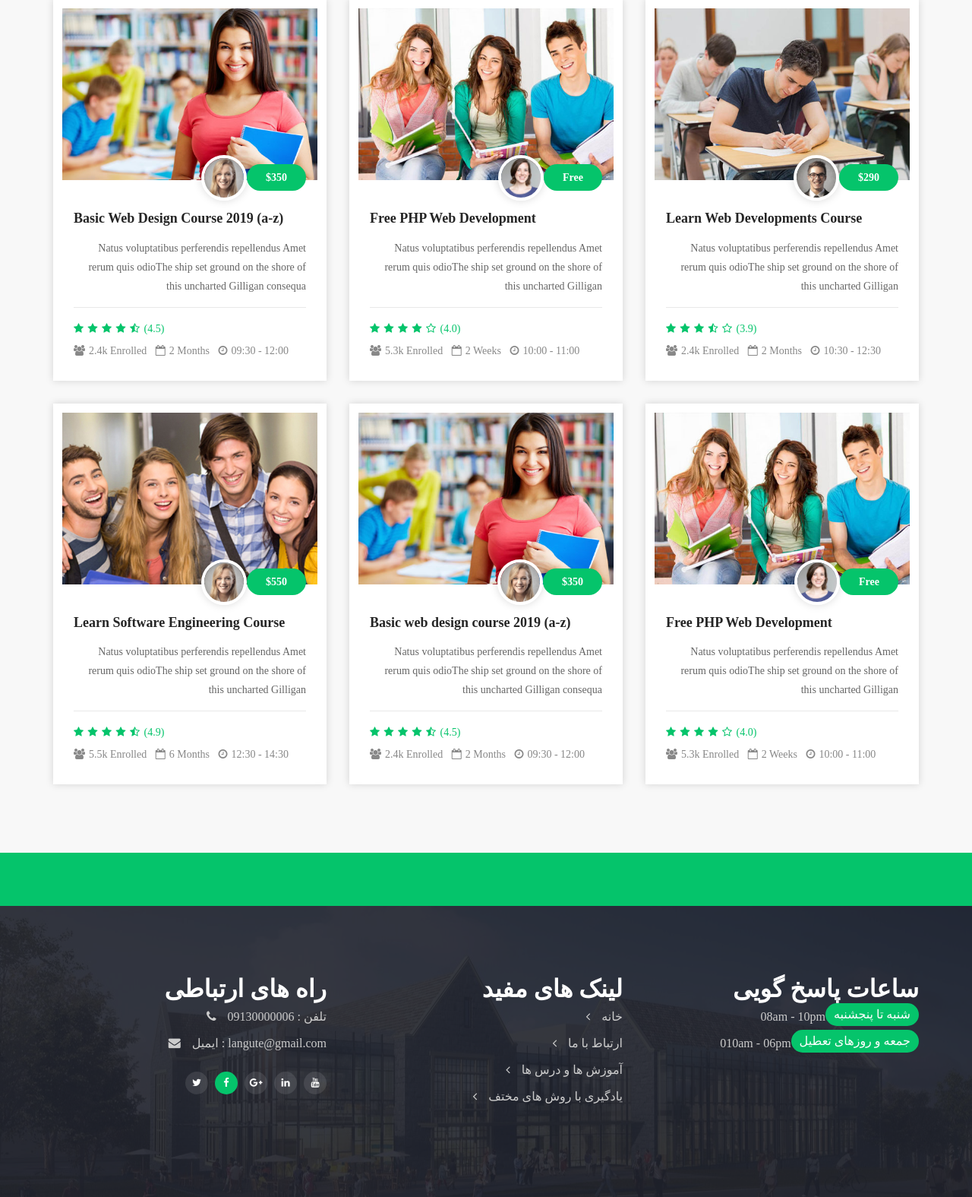
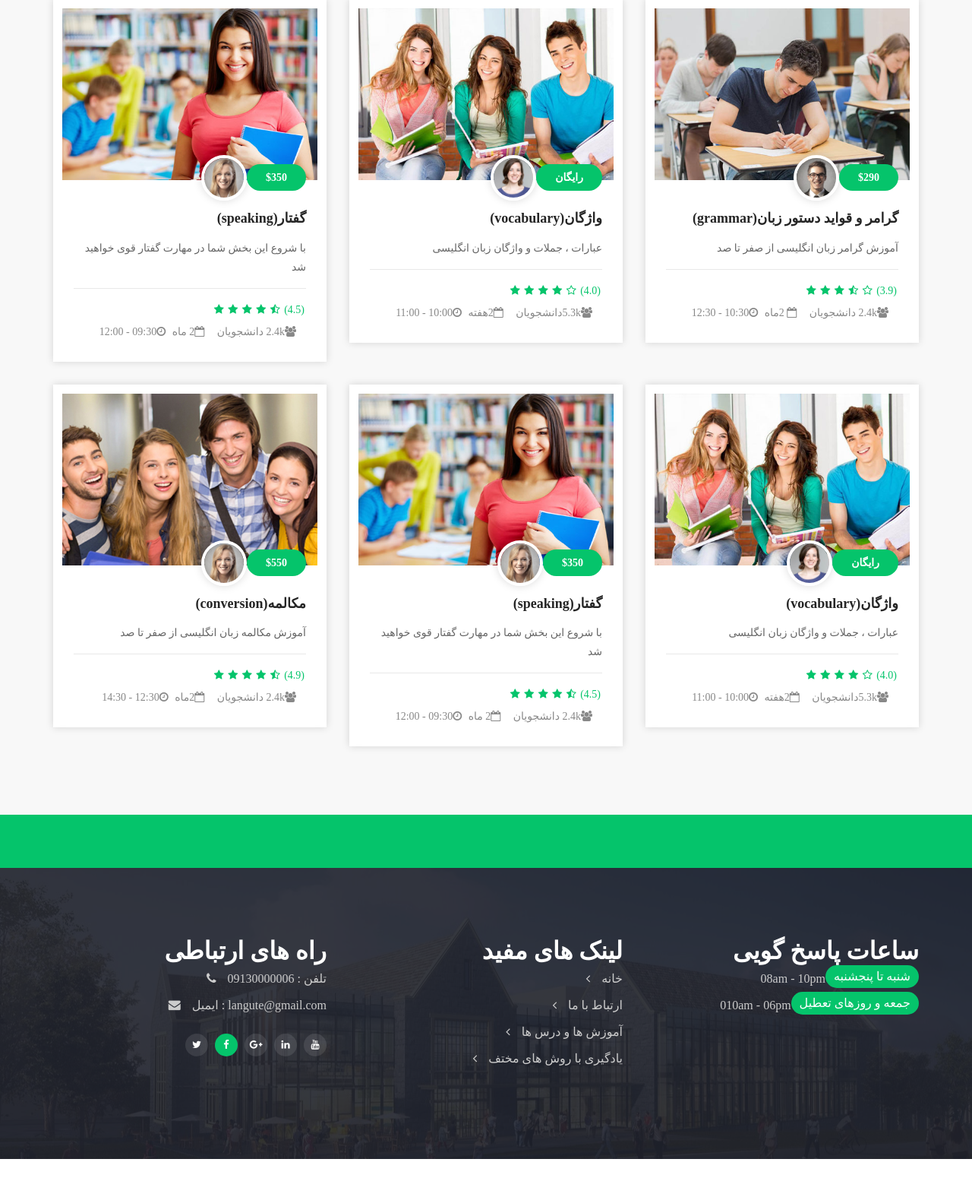
Before and after one commit to Smaaneh/Project-files, a PHP site: page /courses.html in a window 1280 px wide. Shown: the part 360-1935 px from the top of the page at 76% size. After the commit the page ends 1885 px from the top, so only its background shows below. Run offline with PHP 8.4, Linux system fonts and the light colour scheme; some libraries are stand-ins or nearby versions; some web fonts are replaced.

Commit message:
Converting the texts of the body part of the lessons into Farsi

```diff
--- a/langute/courses.html
+++ b/langute/courses.html
@@ -127,7 +127,7 @@
 							<!-- Course Head -->
 							<div class="course-head overlay">
 								<img src="images/courses/course1.jpg" alt="#">
-								<a href="course-single.html" class="btn white primary">Register Now</a>
+								<a href="course-single.html" class="btn white primary">شروع آموزش</a>
 							</div>
 							<!-- Course Body -->
 							<div class="course-body">
@@ -138,13 +138,13 @@
 									</div>
 									<span class="price">$350</span>
 								</div>
-								<h4 class="c-title"><a href="course-single.html">Basic Web Design Course 2019 (a-z)</a></h4>
-								<p>Natus voluptatibus perferendis repellendus Amet rerum quis odioThe ship set ground on the shore of this uncharted Gilligan consequa</p>
+								<h4 class="c-title"><a href="course-single.html">(speaking)گفتار</a></h4>
+								<p>با شروع این بخش شما در مهارت گفتار قوی خواهید شد</p>
 							</div>
 							<!-- Course Meta -->
 							<div class="course-meta">
 								<!-- Rattings -->
-								<ul class="rattings">
+								<ul style="text-align:right;" class="rattings">
 									<li><i class="fa fa-star"></i></li>
 									<li><i class="fa fa-star"></i></li>
 									<li><i class="fa fa-star"></i></li>
@@ -154,8 +154,8 @@
 								</ul>
 								<!-- Course Info -->
 								<div class="course-info">
-									<span><i class="fa fa-users"></i>2.4k Enrolled</span>
-									<span><i class="fa fa-calendar-o"></i>2 Months</span>
+                  <span><i class="fa fa-users"></i>2.4k دانشجویان</span>
+                  <span><i class="fa fa-calendar-o"></i>2 ماه</span>
 									<span><i class="fa fa-clock-o"></i>09:30 - 12:00</span>
 								</div>
 							</div>
@@ -169,24 +169,24 @@
 							<!-- Course Head -->
 							<div class="course-head overlay">
 								<img src="images/courses/course3.jpg" alt="#">
-								<a href="course-single.html" class="btn white primary">Register Now</a>
+								<a href="course-single.html" class="btn white primary">شروع آموزش</a>
 							</div>
 							<!-- Course Body -->
 							<div class="course-body">
 								<div class="name-price">
 									<div class="teacher-info">
 										<img src="images/author3.jpg" alt="#">
-										<h4 class="title">Noha Brown</h4>
+										<h4 class="title">نرگس افراز</h4>
 									</div>
-									<span class="price">Free</span>
+									<span class="price">رایگان</span>
 								</div>
-								<h4 class="c-title"><a href="course-single.html">Free PHP Web Development</a></h4>
-								<p>Natus voluptatibus perferendis repellendus Amet rerum quis odioThe ship set ground on the shore of this uncharted Gilligan</p>
+								<h4 class="c-title"><a href="course-single.html">(vocabulary)واژگان</a></h4>
+								<p>عبارات ، جملات  و واژگان زبان انگلیسی</p>
 							</div>
 							<!-- Course Meta -->
 							<div class="course-meta">
 								<!-- Rattings -->
-								<ul class="rattings">
+								<ul style="text-align:right;" class="rattings">
 									<li><i class="fa fa-star"></i></li>
 									<li><i class="fa fa-star"></i></li>
 									<li><i class="fa fa-star"></i></li>
@@ -196,8 +196,8 @@
 								</ul>
 								<!-- Course Info -->
 								<div class="course-info">
-									<span><i class="fa fa-users"></i>5.3k Enrolled</span>
-									<span><i class="fa fa-calendar-o"></i>2 Weeks</span>
+									<span><i class="fa fa-users"></i>5.3kدانشجویان</span>
+									<span><i class="fa fa-calendar-o"></i>2هفته</span>
 									<span><i class="fa fa-clock-o"></i>10:00 - 11:00</span>
 								</div>
 							</div>
@@ -211,24 +211,24 @@
 							<!-- Course Head -->
 							<div class="course-head overlay">
 								<img src="images/courses/course2.jpg" alt="#">
-								<a href="course-single.html" class="btn white primary">Register Now</a>
+								<a href="course-single.html" class="btn white primary">شروع آموزش</a>
 							</div>
 							<!-- Course Body -->
 							<div class="course-body">
 								<div class="name-price">
 									<div class="teacher-info">
 										<img src="images/author2.jpg" alt="#">
-										<h4 class="title">Jenola Protan</h4>
+										<h4 class="title">مهیار فلاح</h4>
 									</div>
 									<span class="price">$290</span>
 								</div>
-								<h4 class="c-title"><a href="course-single.html">Learn Web Developments Course</a></h4>
-								<p>Natus voluptatibus perferendis repellendus Amet rerum quis odioThe ship set ground on the shore of this uncharted Gilligan</p>
+								<h4 class="c-title"><a href="course-single.html">(grammar)گرامر و قواید دستور زبان</a></h4>
+								<p>آموزش گرامر زبان انگلیسی از صفر تا صد</p>
 							</div>
 							<!-- Course Meta -->
 							<div class="course-meta">
 								<!-- Rattings -->
-								<ul class="rattings">
+								<ul style="text-align:right;" class="rattings">
 									<li><i class="fa fa-star"></i></li>
 									<li><i class="fa fa-star"></i></li>
 									<li><i class="fa fa-star"></i></li>
@@ -238,8 +238,8 @@
 								</ul>
 								<!-- Course Info -->
 								<div class="course-info">
-									<span><i class="fa fa-users"></i>2.4k Enrolled</span>
-									<span><i class="fa fa-calendar-o"></i>2 Months</span>
+									<span><i class="fa fa-users"></i>2.4k دانشجویان</span>
+									<span><i class="fa fa-calendar-o"></i> 2ماه </span>
 									<span><i class="fa fa-clock-o"></i>10:30 - 12:30</span>
 								</div>
 							</div>
@@ -253,7 +253,7 @@
 							<!-- Course Head -->
 							<div class="course-head overlay">
 								<img src="images/courses/course4.jpg" alt="#">
-								<a href="course-single.html" class="btn white primary">Register Now</a>
+								<a href="course-single.html" class="btn white primary">شروع آموزش</a>
 							</div>
 							<!-- Course Body -->
 							<div class="course-body">
@@ -264,13 +264,13 @@
 									</div>
 									<span class="price">$550</span>
 								</div>
-								<h4 class="c-title"><a href="course-single.html">Learn Software Engineering Course</a></h4>
-								<p>Natus voluptatibus perferendis repellendus Amet rerum quis odioThe ship set ground on the shore of this uncharted Gilligan</p>
+								<h4 class="c-title"><a href="course-single.html">(conversion)مکالمه</a></h4>
+								<p>آموزش مکالمه زبان انگلیسی از صفر تا صد</p>
 							</div>
 							<!-- Course Meta -->
 							<div class="course-meta">
 								<!-- Rattings -->
-								<ul class="rattings">
+								<ul  style="text-align:right;" class="rattings">
 									<li><i class="fa fa-star"></i></li>
 									<li><i class="fa fa-star"></i></li>
 									<li><i class="fa fa-star"></i></li>
@@ -280,8 +280,8 @@
 								</ul>
 								<!-- Course Info -->
 								<div class="course-info">
-									<span><i class="fa fa-users"></i>5.5k Enrolled</span>
-									<span><i class="fa fa-calendar-o"></i>6 Months</span>
+									<span><i class="fa fa-users"></i>2.4k دانشجویان</span>
+									<span><i class="fa fa-calendar-o"></i>2ماه</span>
 									<span><i class="fa fa-clock-o"></i>12:30 - 14:30</span>
 								</div>
 							</div>
@@ -295,24 +295,24 @@
 							<!-- Course Head -->
 							<div class="course-head overlay">
 								<img src="images/courses/course1.jpg" alt="#">
-								<a href="course-single.html" class="btn white primary">Register Now</a>
+								<a href="course-single.html" class="btn white primary">شروع آموزش</a>
 							</div>
 							<!-- Course Body -->
 							<div class="course-body">
 								<div class="name-price">
 									<div class="teacher-info">
 										<img src="images/author1.jpg" alt="#">
-										<h4 class="title">Jewel Mathies</h4>
+										<h4 class="title">الناز محمدی</h4>
 									</div>
 									<span class="price">$350</span>
 								</div>
-								<h4 class="c-title"><a href="course-single.html">Basic web design course 2019 (a-z)</a></h4>
-								<p>Natus voluptatibus perferendis repellendus Amet rerum quis odioThe ship set ground on the shore of this uncharted Gilligan consequa</p>
+								<h4 class="c-title"><a href="course-single.html">(speaking)گفتار</a></h4>
+								<p>با شروع این بخش شما در مهارت گفتار قوی خواهید شد</p>
 							</div>
 							<!-- Course Meta -->
 							<div class="course-meta">
 								<!-- Rattings -->
-								<ul class="rattings">
+								<ul style="text-align:right;" class="rattings">
 									<li><i class="fa fa-star"></i></li>
 									<li><i class="fa fa-star"></i></li>
 									<li><i class="fa fa-star"></i></li>
@@ -322,8 +322,8 @@
 								</ul>
 								<!-- Course Info -->
 								<div class="course-info">
-									<span><i class="fa fa-users"></i>2.4k Enrolled</span>
-									<span><i class="fa fa-calendar-o"></i>2 Months</span>
+									<span><i class="fa fa-users"></i>2.4k دانشجویان</span>
+									<span><i class="fa fa-calendar-o"></i>2 ماه</span>
 									<span><i class="fa fa-clock-o"></i>09:30 - 12:00</span>
 								</div>
 							</div>
@@ -337,24 +337,24 @@
 							<!-- Course Head -->
 							<div class="course-head overlay">
 								<img src="images/courses/course3.jpg" alt="#">
-								<a href="course-single.html" class="btn white primary">Register Now</a>
+								<a href="course-single.html" class="btn white primary">شروع آموزش</a>
 							</div>
 							<!-- Course Body -->
 							<div class="course-body">
 								<div class="name-price">
 									<div class="teacher-info">
 										<img src="images/author3.jpg" alt="#">
-										<h4 class="title">Noha Brown</h4>
+										<h4 class="title">نرگس افراز</h4>
 									</div>
-									<span class="price">Free</span>
+									<span class="price">رایگان</span>
 								</div>
-								<h4 class="c-title"><a href="course-single.html">Free PHP Web Development</a></h4>
-								<p>Natus voluptatibus perferendis repellendus Amet rerum quis odioThe ship set ground on the shore of this uncharted Gilligan</p>
+								<h4 class="c-title"><a href="course-single.html">(vocabulary)واژگان</a></h4>
+								<p>عبارات ، جملات  و واژگان زبان انگلیسی</p>
 							</div>
 							<!-- Course Meta -->
 							<div class="course-meta">
 								<!-- Rattings -->
-								<ul class="rattings">
+								<ul style="text-align:right;" class="rattings">
 									<li><i class="fa fa-star"></i></li>
 									<li><i class="fa fa-star"></i></li>
 									<li><i class="fa fa-star"></i></li>
@@ -364,8 +364,8 @@
 								</ul>
 								<!-- Course Info -->
 								<div class="course-info">
-									<span><i class="fa fa-users"></i>5.3k Enrolled</span>
-									<span><i class="fa fa-calendar-o"></i>2 Weeks</span>
+									<span><i class="fa fa-users"></i>5.3kدانشجویان</span>
+									<span><i class="fa fa-calendar-o"></i>2هفته</span>
 									<span><i class="fa fa-clock-o"></i>10:00 - 11:00</span>
 								</div>
 							</div>
--- a/langute/style.css
+++ b/langute/style.css
@@ -572,10 +572,12 @@ body{
 	font-size: 18px;
 	text-align: left;
 	margin: 5px 0 15px;
+  text-align: right;
 }
 .courses .course-body .c-title a {
 	color: #252525;
 	font-weight: 700;
+  text-align: right;
 }
 .courses .course-body p {
   font-family: 'Vazir';
@@ -607,6 +609,8 @@ body{
 /* Course Info */
 .courses .course-info {
 	margin-top: 4px;
+direction: rtl;
+  text-align: right;
 }
 .courses .course-info span {
 	display: inline-block;
```
Also changed, not shown: langute/index.html (+4 -4 lines).
